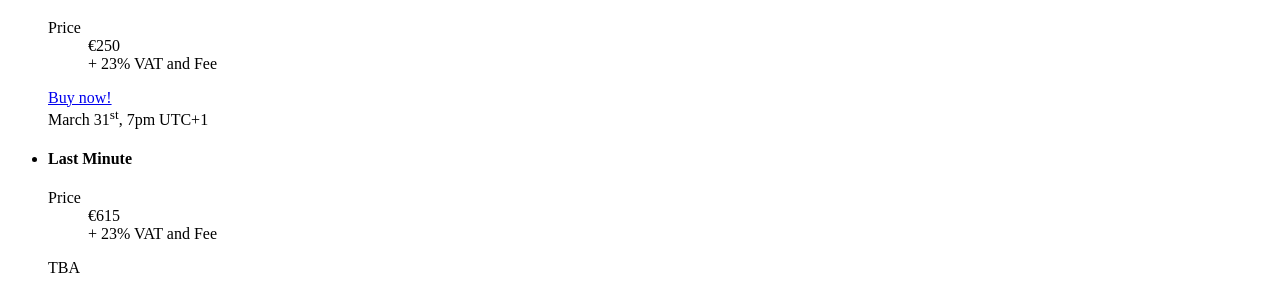
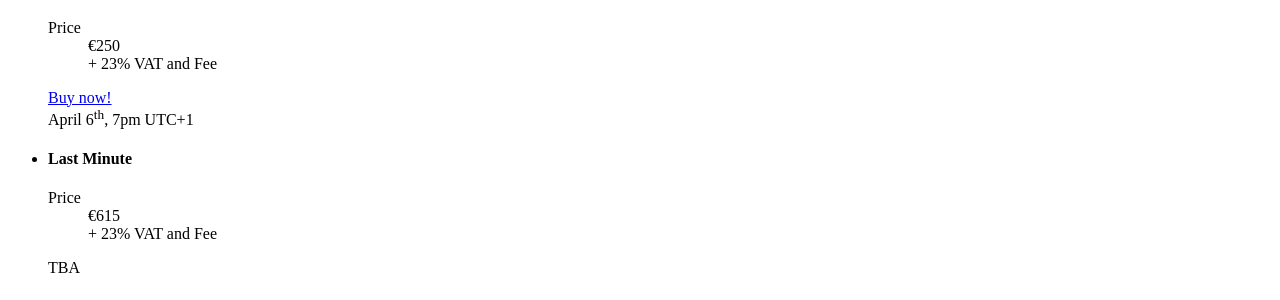
Before and after one commit to LXJS/lxjs-site-2014, a Jekyll site: the page built from src/register/index.html, in a window 1280 px wide. Shown: the part 649-949 px from the top of the page. Built offline with Jekyll 4.4.1, drawn with Linux system fonts in a browser that asks for light colours; nearby versions of some CDN libraries; Markdown is read by kramdown in place of the engine named in the settings.

Commit message:
Updated ticket dates

```diff
--- a/src/register/index.html
+++ b/src/register/index.html
@@ -62,7 +62,7 @@ title: Register • LXJS 2014
 							</div>
 						</div>
 						<footer class="ticket-foot">
-							<span class="date">March 31<sup>st</sup>, 7pm UTC+1</span>
+							<span class="date">April 6<sup>th</sup>, 7pm UTC+1</span>
 						</footer>
 					</article>
 				</li>
```
